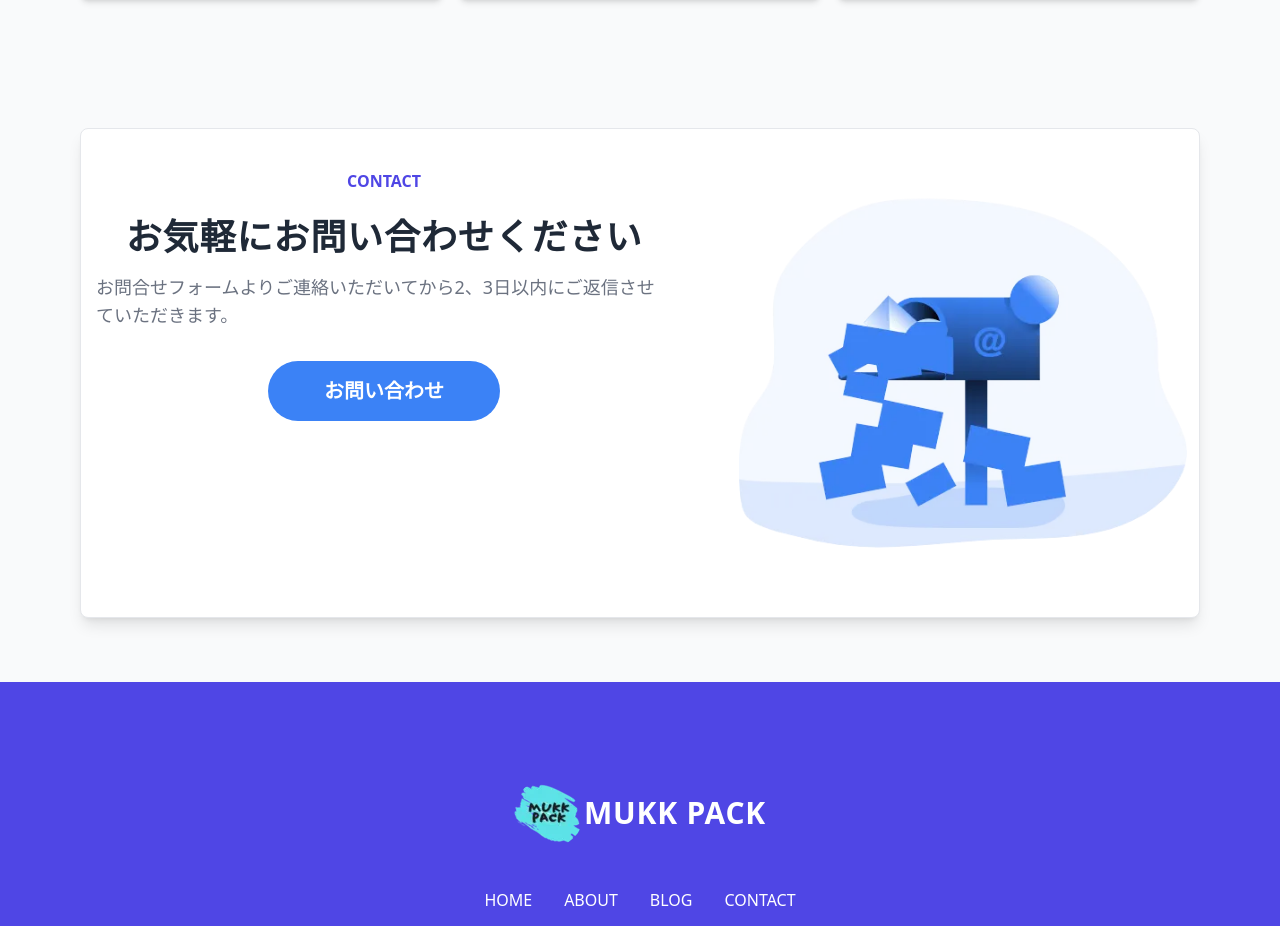
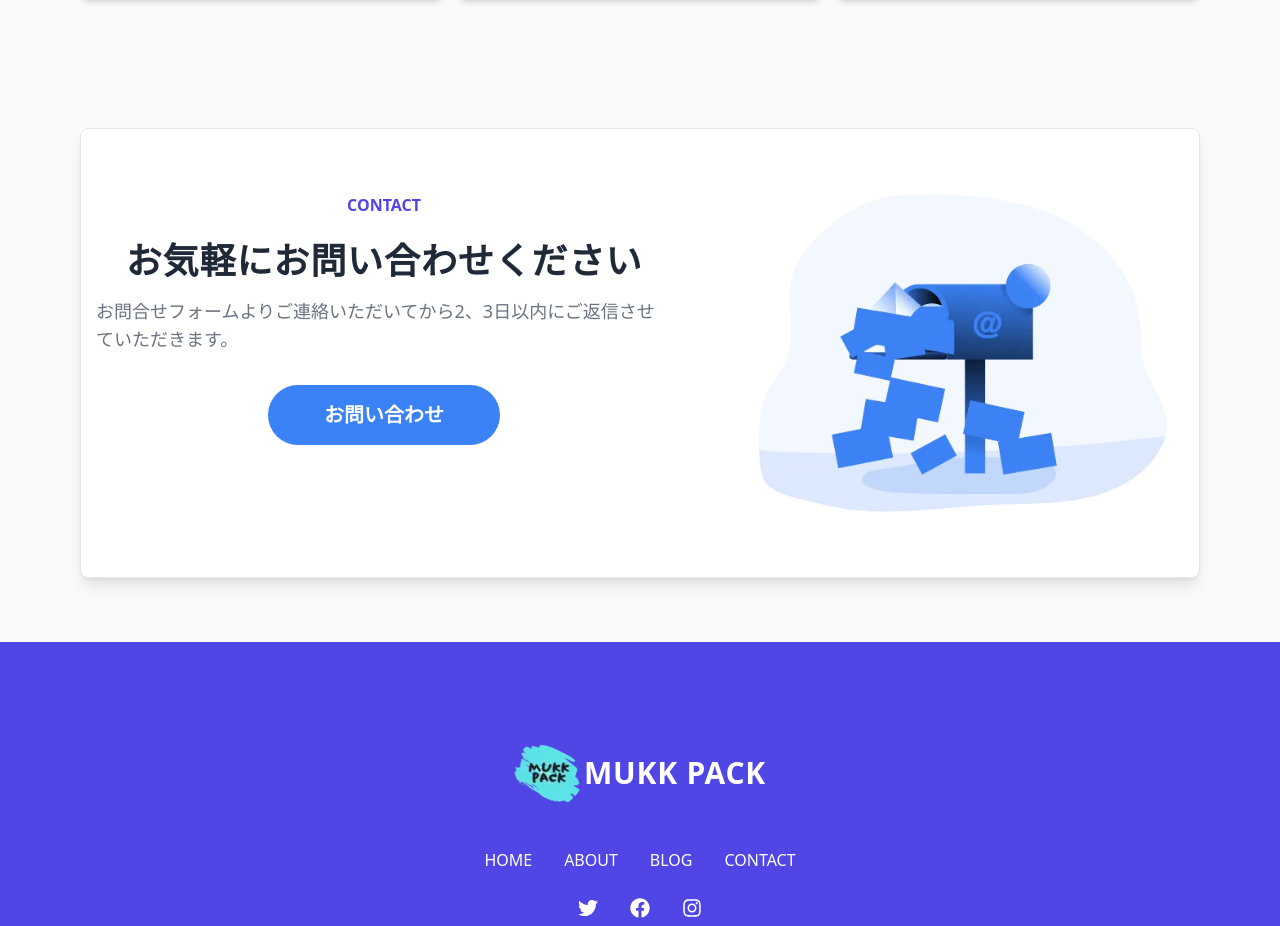
Before and after one commit to knm22mukk/mukk-web, a Next.js app: page / in a window 1280 px wide. Shown: the part 2007-2933 px from the top of the page. Built offline with nearby package versions, Linux system fonts and the light colour scheme.

Commit message:
表示が少し崩れていたので修正しました

```diff
--- a/src/components/MobileNav.tsx
+++ b/src/components/MobileNav.tsx
@@ -25,12 +25,12 @@ const MobileNav: VFC = () => {
           open ? 'translate-x-0' : 'translate-x-full'
         }`}
       >
-        <nav className='fixed px-12 mt-8 w-full h-full'>
+        <nav className='fixed py-10 px-12 w-full h-full'>
           {headerNavLinks.map((link) => (
-            <div key={link.title} className='mt-5'>
+            <div key={link.title} className='py-5'>
               <Link href={link.href}>
                 <a
-                  className='flex justify-center text-lg font-bold tracking-wide hover:text-indigo-600'
+                  className='flex justify-center text-2xl font-bold tracking-wide hover:text-indigo-600'
                   onClick={handleClick}
                 >
                   {link.title}
--- a/src/components/ToContact.tsx
+++ b/src/components/ToContact.tsx
@@ -8,7 +8,7 @@ const ToContact: VFC = () => {
     <section className='container py-8'>
       <div className='px-3 bg-white dark:bg-gray-700 rounded-lg border shadow-lg'>
         <div className='flex flex-col justify-between mx-auto md:flex-row'>
-          <div className='flex shrink-0 items-center my-5 mx-auto w-full max-w-md md:mx-0 md:w-5/12'>
+          <div className='flex shrink-0 items-center p-5 mx-auto w-full max-w-md md:mx-0 md:w-5/12'>
             <Image
               src='/images/mailbox.webp'
               width={500}
@@ -17,7 +17,7 @@ const ToContact: VFC = () => {
               className='rounded-lg'
             />
           </div>
-          <div className='mx-auto w-full max-w-md md:order-first md:py-10 md:mx-0 md:mr-12 md:max-w-none lg:mr-16'>
+          <div className='pb-8 mx-auto w-full max-w-md md:order-first md:py-16 md:mx-0 md:mr-12 md:max-w-none lg:mr-16 '>
             <div className='text-center md:text-left'>
               <SectionHeader
                 subheading='CONTACT'
```
